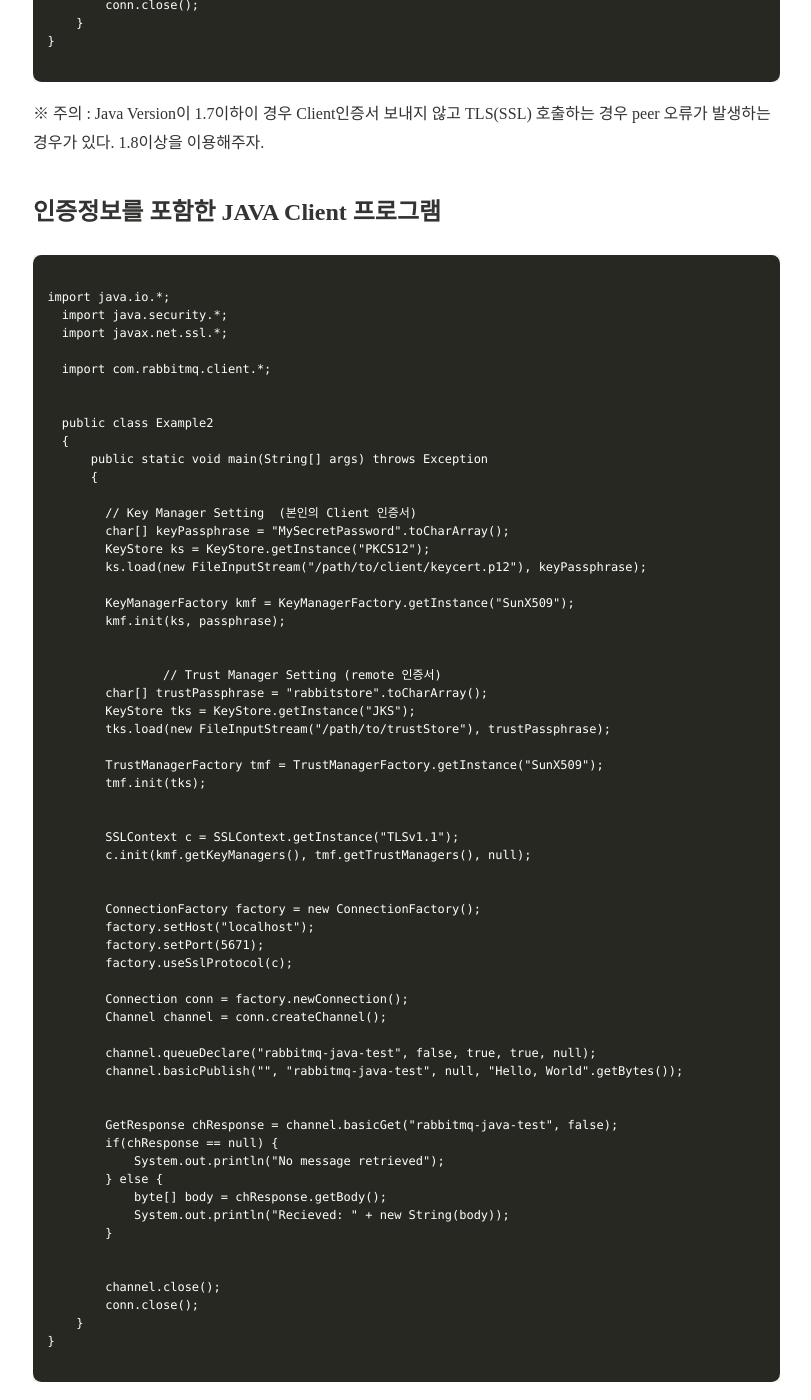
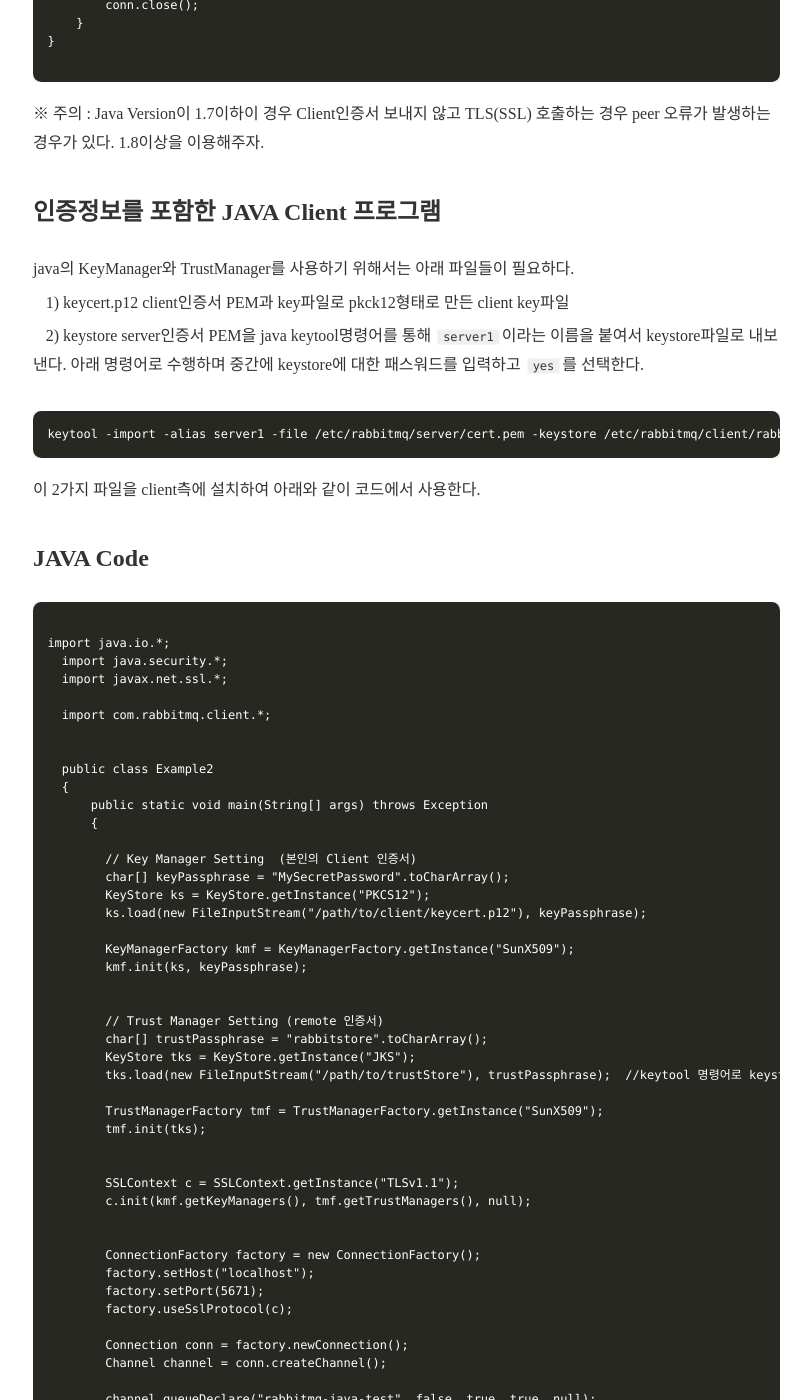
Before and after one commit to gjchoi/gjchoi.github.io, a Jekyll site: the page built from _posts/2016-04-17-rabbit-mq-TLS.md, in a window 1280 px wide and 1400 px high, scrolled down 6179 px. Shown: the whole window, without its empty margins (255-1066 px from the left). Built offline with Jekyll 4.4.1, drawn with Linux system fonts in a browser that asks for light colours; nearby versions of some CDN libraries; comment, search, counter and statistics services are not loaded; some of the changed text lies outside the part shown.

Commit message:
Update 2016-04-17-rabbit-mq-TLS.md

```diff
--- a/_posts/2016-04-17-rabbit-mq-TLS.md
+++ b/_posts/2016-04-17-rabbit-mq-TLS.md
@@ -192,9 +192,9 @@ config file설정하기
 [
   {rabbit, [
      {ssl_listeners, [5671]},				// 5671포트로 ssl기동
-     {ssl_options, [{cacertfile,"/path/to/testca/cacert.pem"},		// root 인증서 위치 지정
-                    {certfile,"/path/to/server/cert.pem"},			// 서버 인증서 위치 지정
-                    {keyfile,"/path/to/server/key.pem"},			// 서버 key 파일 위치지정
+     {ssl_options, [{cacertfile,"/etc/rabbitmq/testca/cacert.pem"},		// root 인증서 위치 지정
+                    {certfile,"/etc/rabbitmq/server/cert.pem"},			// 서버 인증서 위치 지정
+                    {keyfile,"/etc/rabbitmq/server/key.pem"},			// 서버 key 파일 위치지정
                     {verify,verify_peer},				// client가 보낸 인증서를 신뢰하여 통신
                    #{verify,verify_none},				// client와 인증서 교환 안함
                     {fail_if_no_peer_cert,false}]}		// client가 인증서를 안가지고 있을 시 허용
@@ -350,6 +350,24 @@ public class Example1
 
 #### 인증정보를 포함한 JAVA Client 프로그램
 
+java의 KeyManager와 TrustManager를 사용하기 위해서는 아래 파일들이 필요하다.
+
+1) keycert.p12
+client인증서 PEM과 key파일로 pkck12형태로 만든 client key파일
+
+
+2) keystore
+server인증서 PEM을 java keytool명령어를 통해 `server1`이라는 이름을 붙여서 keystore파일로 내보낸다.
+아래 명령어로 수행하며 중간에 keystore에 대한 패스워드를 입력하고 `yes`를 선택한다.
+
+~~~~
+keytool -import -alias server1 -file /etc/rabbitmq/server/cert.pem -keystore /etc/rabbitmq/client/rabbitstore
+~~~~
+
+이 2가지 파일을 client측에 설치하여 아래와 같이 코드에서 사용한다.
+
+#### JAVA Code
+
 ~~~
 
 import java.io.*;
@@ -370,13 +388,13 @@ import java.io.*;
         ks.load(new FileInputStream("/path/to/client/keycert.p12"), keyPassphrase);
 
         KeyManagerFactory kmf = KeyManagerFactory.getInstance("SunX509");
-        kmf.init(ks, passphrase);
+        kmf.init(ks, keyPassphrase);
 
 
-		// Trust Manager Setting (remote 인증서)
+	// Trust Manager Setting (remote 인증서)
         char[] trustPassphrase = "rabbitstore".toCharArray();
         KeyStore tks = KeyStore.getInstance("JKS");
-        tks.load(new FileInputStream("/path/to/trustStore"), trustPassphrase);
+        tks.load(new FileInputStream("/path/to/trustStore"), trustPassphrase);	//keytool 명령어로 keystore만들때 입력했던 pw
 
         TrustManagerFactory tmf = TrustManagerFactory.getInstance("SunX509");
         tmf.init(tks);
```
